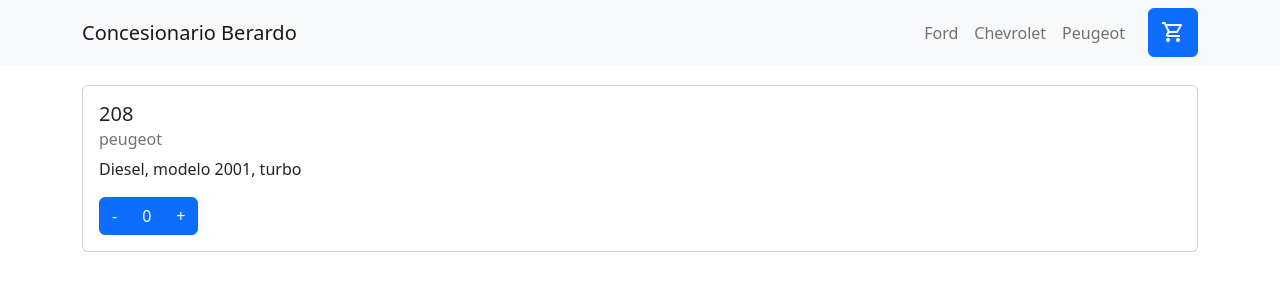
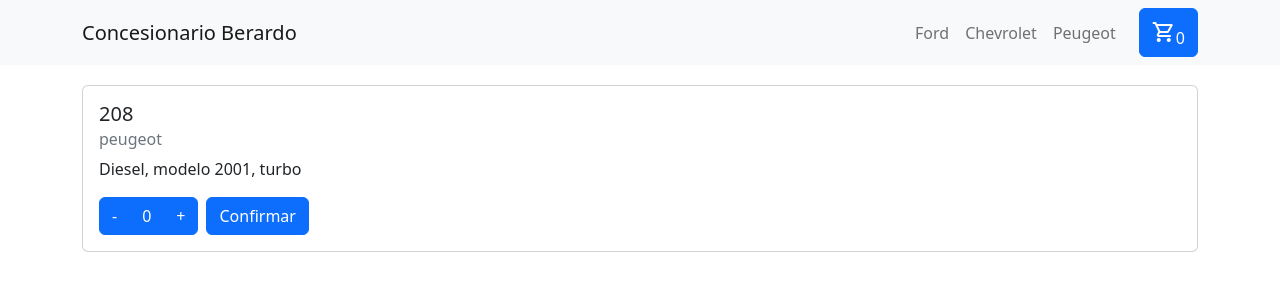
Before and after one commit to Addrianb93/ProyectoFinalCoder, a React (Create React App) app: page /item/208 in a window 1280 px wide. Shown: the top 300 px of the page. Built offline with nearby package versions, Linux system fonts and the light colour scheme.

Commit message:
ProyectoFinal

```diff
--- /dev/null
+++ b/src/ArchivoProvider.js
@@ -0,0 +1,28 @@
+import {createContext, useState} from 'react';
+import { getVehiculos } from './components/utils';
+
+export const contexto = createContext();
+const { Provider } = contexto;
+
+const ArchivoProvider = ({contenedor}) => {
+
+    const [carrito, setCarrito] = useState( {getVehiculos}
+     );
+
+    const [total, setTotal] = useState(0);
+
+    const valorContexto = {
+      carrito: carrito,
+      cantidad: total,
+      setCarrito:setCarrito,
+      setTotal:setTotal,
+    }
+
+  return (
+    <Provider value={ valorContexto }>
+        {contenedor}
+    </Provider>
+  )
+}
+
+export default ArchivoProvider
--- a/src/components/CartWidget.js
+++ b/src/components/CartWidget.js
@@ -1,12 +1,17 @@
-import React from 'react';
+import React, {useContext} from 'react';
 import Button from 'react-bootstrap/Button';
+import { contexto } from '../ArchivoProvider';
 
 function CartWidget() {
+
+  const valorContexto = useContext( contexto );
+
   return (
     <Button variant="primary botonCarrito">
         <span class="material-symbols-outlined">
         shopping_cart
         </span>
+        <span>{ valorContexto.cantidad }</span>
     </Button>
   );
 }
--- a/src/components/ItemCount.js
+++ b/src/components/ItemCount.js
@@ -3,7 +3,7 @@ import Button from 'react-bootstrap/Button';
 import ButtonGroup from 'react-bootstrap/ButtonGroup';
 import ButtonToolbar from 'react-bootstrap/ButtonToolbar';
 
-function ItemCount() {
+function ItemCount({handleOnAdd}, {stock}) {
 
     useState();
 
@@ -17,10 +17,16 @@ function ItemCount() {
     let Resta = () => {
         funcionSumaResta(contador - 1);
     }
+    let Confirmar = () => {
+        handleOnAdd(contador);
+    }
   return (
     <ButtonToolbar aria-label="Toolbar with button groups">
         <ButtonGroup className="me-2" aria-label="First group">
             <Button onClick={Resta}>-</Button> <spam className="btn btn-primary">{contador} </spam><Button onClick={Sumar}>+</Button>
+        </ButtonGroup>
+        <ButtonGroup className="me-2" aria-label="First group">
+            <Button onClick={Confirmar}>Confirmar</Button>
         </ButtonGroup>
     </ButtonToolbar>
   );
--- a/src/components/ItemDetail.js
+++ b/src/components/ItemDetail.js
@@ -1,9 +1,21 @@
-import React from 'react';
+import React, {useContext} from 'react';
 import Card from 'react-bootstrap/Card';
 import Col from 'react-bootstrap/Col';
 import ItemCount from './ItemCount';
 
+import { contexto } from '../ArchivoProvider';
+
+
 function ItemDetail({detail}) {
+
+  const valorContexto = useContext( contexto );
+
+  const handleOnAdd = (cantidad) => {
+     valorContexto.setTotal(cantidad);
+  }
+
+
+
   return (
 
     detail.map((details) =>{
@@ -16,7 +28,8 @@ function ItemDetail({detail}) {
                         <Card.Text>
                           {details.descripcion}
                         </Card.Text>
-                        <ItemCount/>
+                        <ItemCount handleOnAdd={handleOnAdd} />
+
                       </Card.Body>
                     </Card>
                   </Col>
```
Also changed, not shown: src/App.js (+6 -1 lines).
